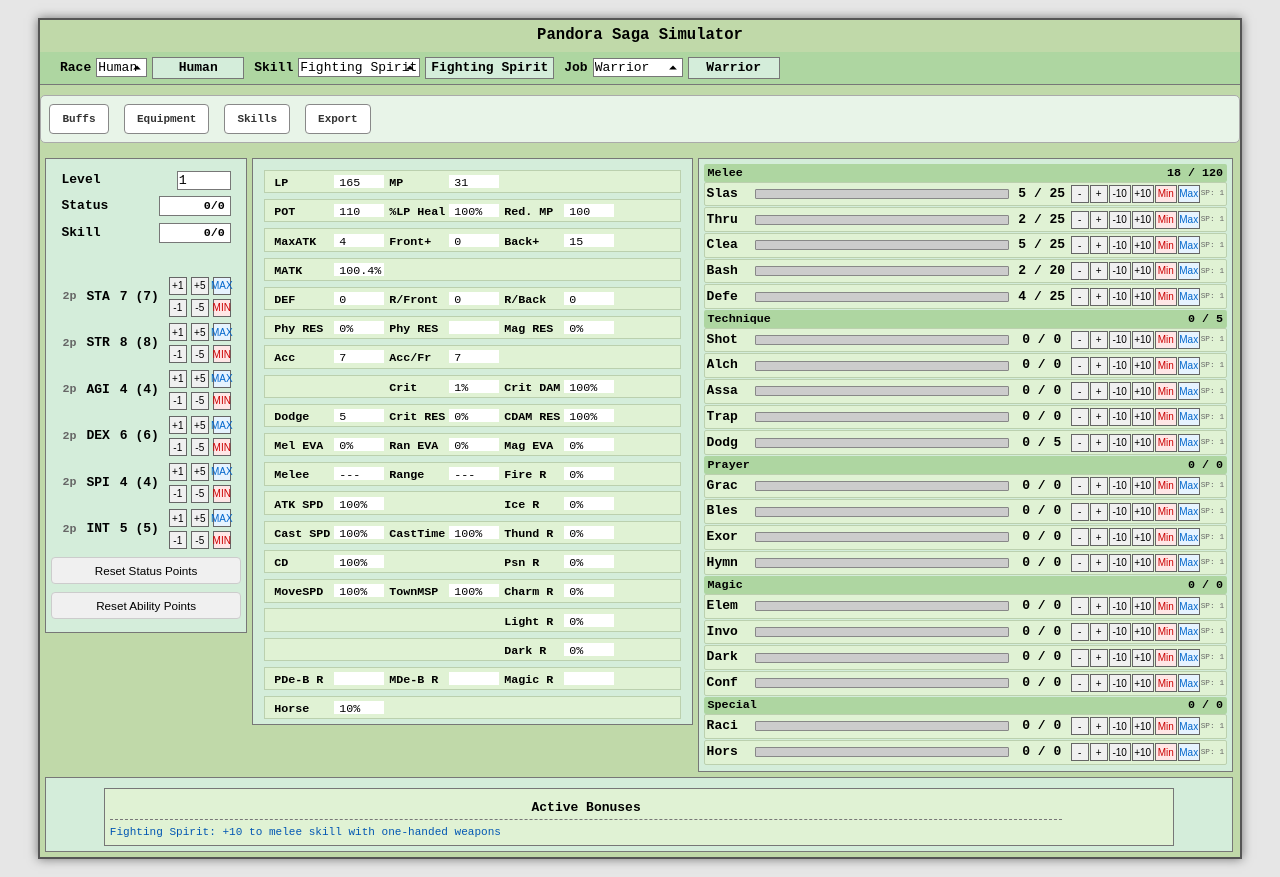
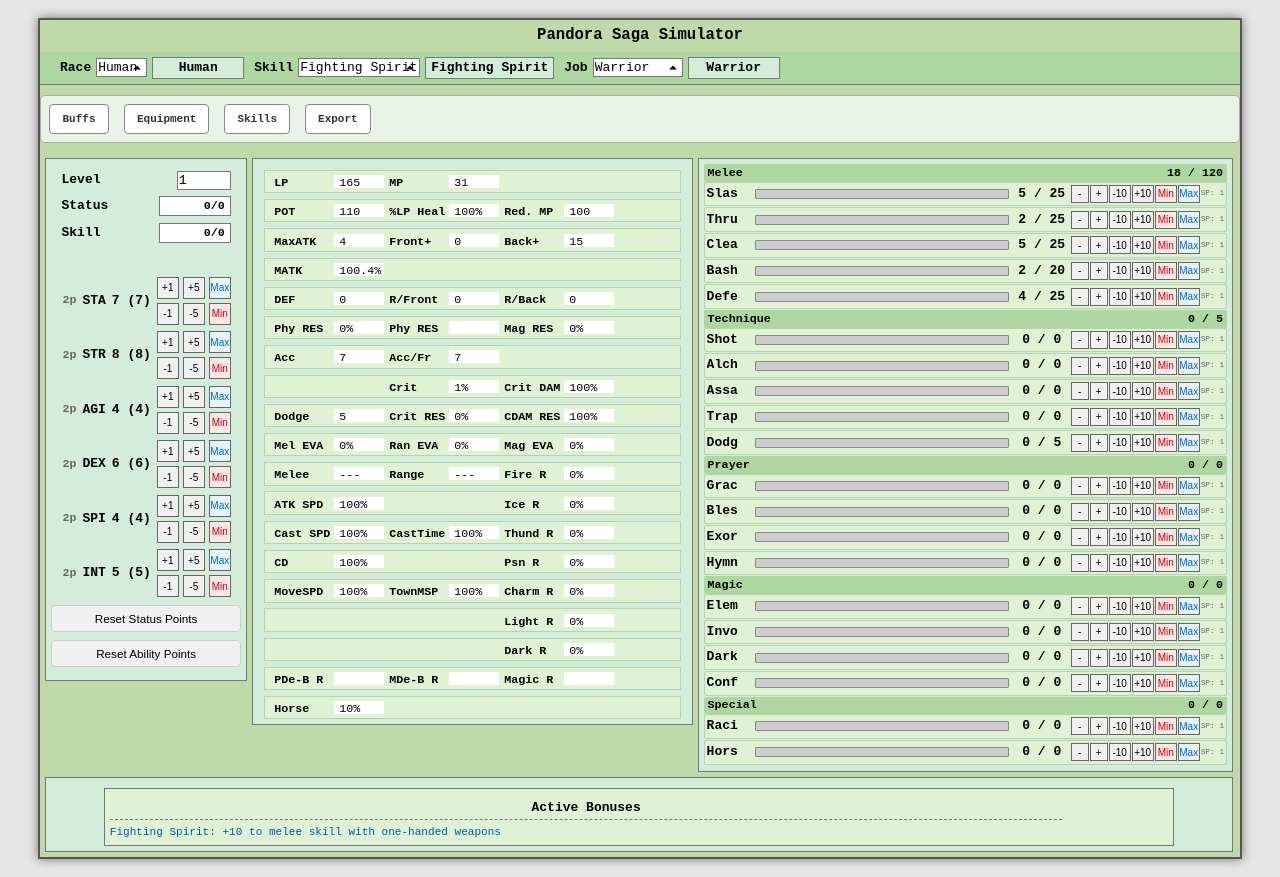
Before and after one commit to neeeee/pansaga-simu-rewrite, a plain HTML site: page index.html in a window 1280 px wide. Drawn offline with Linux system fonts and the light colour scheme.

Commit message:
fix styling

```diff
--- a/css/style.css
+++ b/css/style.css
@@ -21,8 +21,8 @@
 }
 
 .stat-btn {
-  width: 18px;
-  height: 18px;
+  width: 22px;
+  height: 22px;
   border: 1px solid #666;
   background-color: #f0f0f0;
   cursor: pointer;
--- a/index.html
+++ b/index.html
@@ -81,10 +81,10 @@
                         <div class="stat-buttons-grid" data-stat="sta">
                             <button class="stat-btn" data-stat="sta" data-action="inc" data-amount="1">+1</button>
                             <button class="stat-btn" data-stat="sta" data-action="inc" data-amount="5">+5</button>
-                            <button class="stat-btn" data-stat="sta" data-action="max">MAX</button>
+                            <button class="stat-btn" data-stat="sta" data-action="max">Max</button>
                             <button class="stat-btn" data-stat="sta" data-action="dec" data-amount="1">-1</button>
                             <button class="stat-btn" data-stat="sta" data-action="dec" data-amount="5">-5</button>
-                            <button class="stat-btn" data-stat="sta" data-action="min">MIN</button>
+                            <button class="stat-btn" data-stat="sta" data-action="min">Min</button>
                         </div>
                         <input
                             type="number"
@@ -103,10 +103,10 @@
                         <div class="stat-buttons-grid" data-stat="str">
                             <button class="stat-btn" data-stat="str" data-action="inc" data-amount="1">+1</button>
                             <button class="stat-btn" data-stat="str" data-action="inc" data-amount="5">+5</button>
-                            <button class="stat-btn" data-stat="str" data-action="max">MAX</button>
+                            <button class="stat-btn" data-stat="str" data-action="max">Max</button>
                             <button class="stat-btn" data-stat="str" data-action="dec" data-amount="1">-1</button>
                             <button class="stat-btn" data-stat="str" data-action="dec" data-amount="5">-5</button>
-                            <button class="stat-btn" data-stat="str" data-action="min">MIN</button>
+                            <button class="stat-btn" data-stat="str" data-action="min">Min</button>
                         </div>
                         <input
                             type="number"
@@ -125,10 +125,10 @@
                         <div class="stat-buttons-grid" data-stat="agi">
                             <button class="stat-btn" data-stat="agi" data-action="inc" data-amount="1">+1</button>
                             <button class="stat-btn" data-stat="agi" data-action="inc" data-amount="5">+5</button>
-                            <button class="stat-btn" data-stat="agi" data-action="max">MAX</button>
+                            <button class="stat-btn" data-stat="agi" data-action="max">Max</button>
                             <button class="stat-btn" data-stat="agi" data-action="dec" data-amount="1">-1</button>
                             <button class="stat-btn" data-stat="agi" data-action="dec" data-amount="5">-5</button>
-                            <button class="stat-btn" data-stat="agi" data-action="min">MIN</button>
+                            <button class="stat-btn" data-stat="agi" data-action="min">Min</button>
                         </div>
                         <input
                             type="number"
@@ -147,10 +147,10 @@
                         <div class="stat-buttons-grid" data-stat="dex">
                             <button class="stat-btn" data-stat="dex" data-action="inc" data-amount="1">+1</button>
                             <button class="stat-btn" data-stat="dex" data-action="inc" data-amount="5">+5</button>
-                            <button class="stat-btn" data-stat="dex" data-action="max">MAX</button>
+                            <button class="stat-btn" data-stat="dex" data-action="max">Max</button>
                             <button class="stat-btn" data-stat="dex" data-action="dec" data-amount="1">-1</button>
                             <button class="stat-btn" data-stat="dex" data-action="dec" data-amount="5">-5</button>
-                            <button class="stat-btn" data-stat="dex" data-action="min">MIN</button>
+                            <button class="stat-btn" data-stat="dex" data-action="min">Min</button>
                         </div>
                         <input
                             type="number"
@@ -169,10 +169,10 @@
                         <div class="stat-buttons-grid" data-stat="spi">
                             <button class="stat-btn" data-stat="spi" data-action="inc" data-amount="1">+1</button>
                             <button class="stat-btn" data-stat="spi" data-action="inc" data-amount="5">+5</button>
-                            <button class="stat-btn" data-stat="spi" data-action="max">MAX</button>
+                            <button class="stat-btn" data-stat="spi" data-action="max">Max</button>
                             <button class="stat-btn" data-stat="spi" data-action="dec" data-amount="1">-1</button>
                             <button class="stat-btn" data-stat="spi" data-action="dec" data-amount="5">-5</button>
-                            <button class="stat-btn" data-stat="spi" data-action="min">MIN</button>
+                            <button class="stat-btn" data-stat="spi" data-action="min">Min</button>
                         </div>
                         <input
                             type="number"
@@ -191,10 +191,10 @@
                         <div class="stat-buttons-grid" data-stat="int">
                             <button class="stat-btn" data-stat="int" data-action="inc" data-amount="1">+1</button>
                             <button class="stat-btn" data-stat="int" data-action="inc" data-amount="5">+5</button>
-                            <button class="stat-btn" data-stat="int" data-action="max">MAX</button>
+                            <button class="stat-btn" data-stat="int" data-action="max">Max</button>
                             <button class="stat-btn" data-stat="int" data-action="dec" data-amount="1">-1</button>
                             <button class="stat-btn" data-stat="int" data-action="dec" data-amount="5">-5</button>
-                            <button class="stat-btn" data-stat="int" data-action="min">MIN</button>
+                            <button class="stat-btn" data-stat="int" data-action="min">Min</button>
                         </div>
                         <input
                             type="number"
```
